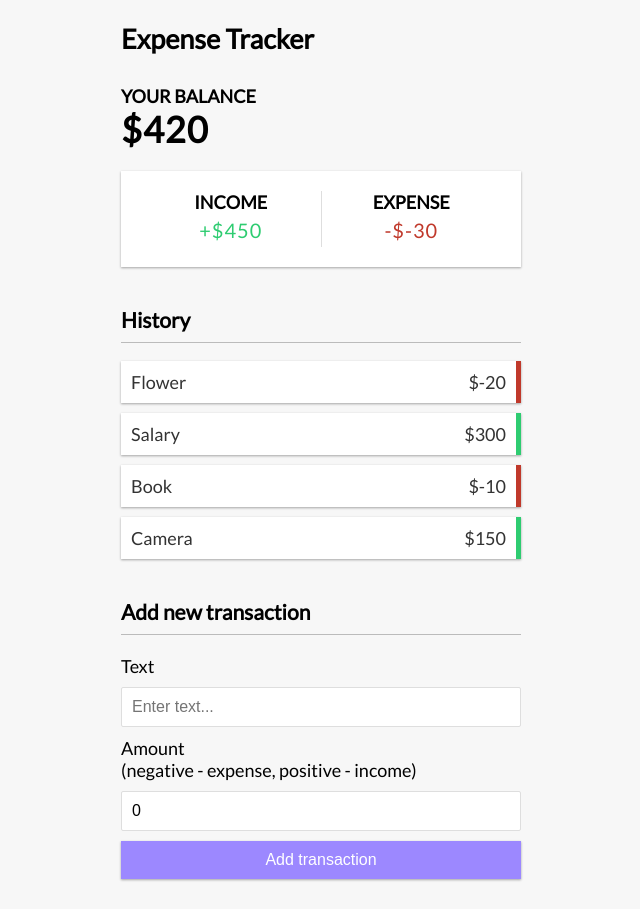
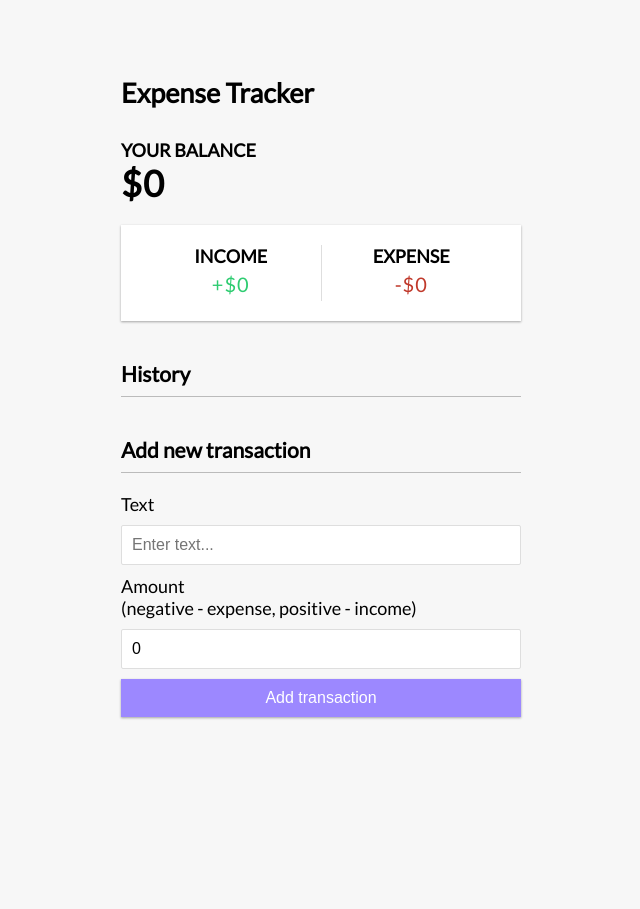
Before and after one commit to HazimAdel101/Expense-tracker, a Vue app: page / in a window 1280 px wide. Shown: the whole page, without its empty margins (319-959 px from the left). After the commit the page ends 800 px from the top, so only its background shows below. Built offline with nearby package versions, Linux system fonts and the light colour scheme.

Commit message:
use local storage for saving data

```diff
--- a/src/App.vue
+++ b/src/App.vue
@@ -17,16 +17,20 @@
 
 import { useToast } from "vue-toastification";
 
-import { ref, computed } from "vue";
+import { ref, computed, onMounted } from "vue";
+
+
+onMounted(() => {
+  const savedTransactions = JSON.parse(localStorage.getItem('transactions'));
+
+  if (savedTransactions) {
+    transactions.value = savedTransactions
+  }
+})
 
 const toast = useToast();
 
-const transactions = ref([
-  { id: 1, text: "Flower", amount: -20 },
-  { id: 2, text: "Salary", amount: 300 },
-  { id: 3, text: "Book", amount: -10 },
-  { id: 4, text: "Camera", amount: 150 }
-])
+const transactions = ref([])
 
 const total = computed(() => {
   return transactions.value.reduce((acc, transaction) => {
@@ -56,6 +60,8 @@
     amount: newTransaction.amount
   })
 
+  saveToLocalStoage();
+
   toast.success('Transaction added successfully', {
     timeout: 2000
   })
@@ -63,10 +69,13 @@
 
 const deleteTransaction = (id) => {
   transactions.value = transactions.value.filter(transaction => transaction.id !== id)
-
+  saveToLocalStoage();
   toast.success('Transaction deleted successfully', {
     timeout: 2000
   })
 }
 
+const saveToLocalStoage = () => {
+  localStorage.setItem('transactions', JSON.stringify(transactions.value))
+}
 </script>
```
